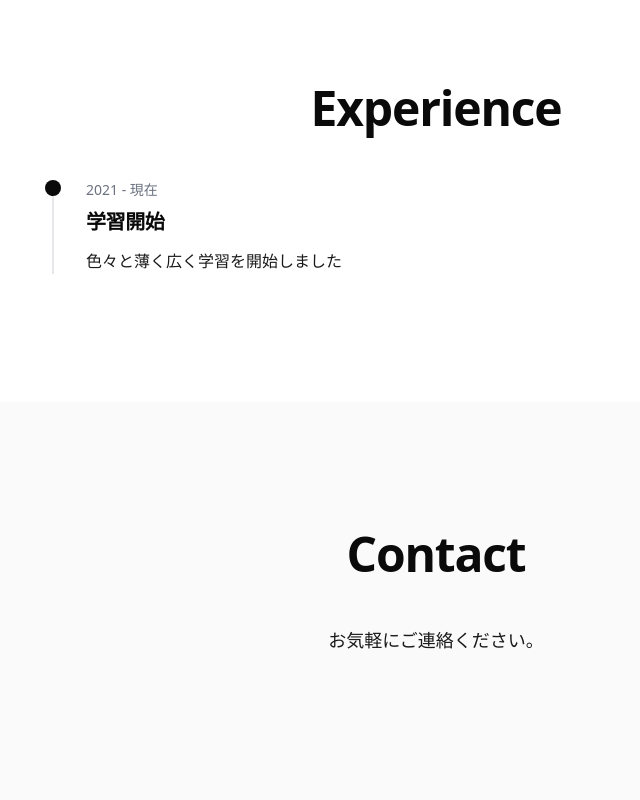
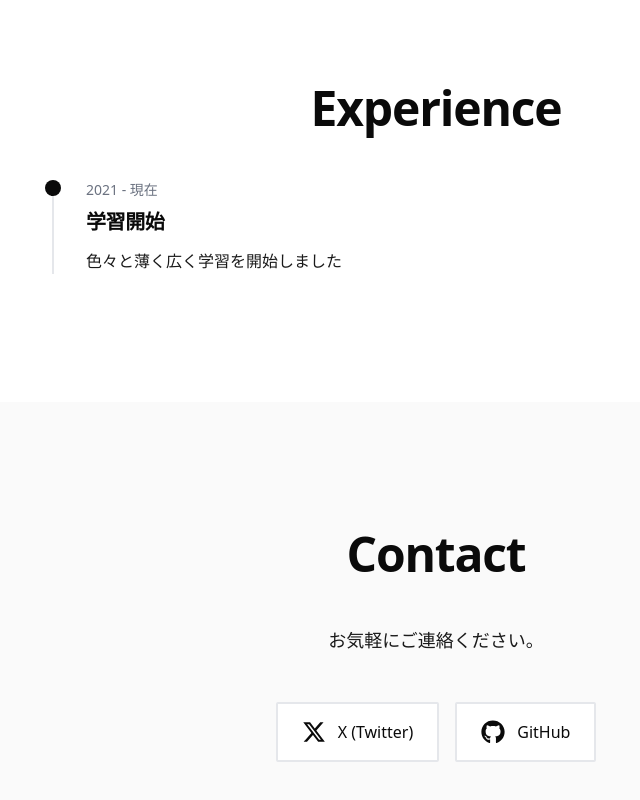
Before and after one commit to sanbay3/san_bay3_portfolio, a Next.js app: page / in a window 1280 px wide. Shown: the part 2086-2886 px from the top of the page, without its empty margins (204-844 px from the left). Built offline with nearby package versions, Linux system fonts and the light colour scheme.

Commit message:
Add SNS icons to contact section

```diff
--- a/components/Contact.tsx
+++ b/components/Contact.tsx
@@ -2,27 +2,78 @@
  * Contact コンポーネント
  *
  * 連絡先・SNSリンクを表示するセクションです。
- * SNSリンクを簡単に追加できます。
+ * SNSアイコン付きで表示されます。
  */
+
+import { ReactNode } from 'react'
+// React IconsからSNSアイコンをインポート
+import {
+  FaXTwitter, // X（旧Twitter）のアイコン
+  FaGithub,
+  FaLinkedin,
+  FaInstagram,
+  FaEnvelope,
+  FaGlobe
+} from 'react-icons/fa6'
+
+// Qiitaのアイコン（カスタムSVG）
+const QiitaIcon = () => (
+  <svg
+    viewBox="0 0 24 24"
+    fill="currentColor"
+    className="w-6 h-6"
+    xmlns="http://www.w3.org/2000/svg"
+  >
+    <path d="M12 2C6.48 2 2 6.48 2 12s4.48 10 10 10 10-4.48 10-10S17.52 2 12 2zm-1.5 15.5c-.83 0-1.5-.67-1.5-1.5s.67-1.5 1.5-1.5 1.5.67 1.5 1.5-.67 1.5-1.5 1.5zm5-2c-.83 0-1.5-.67-1.5-1.5s.67-1.5 1.5-1.5 1.5.67 1.5 1.5-.67 1.5-1.5 1.5zm-2.5-5c-.83 0-1.5-.67-1.5-1.5S12.67 8.5 13.5 8.5 15 9.17 15 10s-.67 1.5-1.5 1.5z"/>
+  </svg>
+)
 
 // SNSリンクの型定義（TypeScript）
 interface SocialLink {
   name: string
   url: string
-  icon?: string // 将来的にアイコンを追加する場合
+  icon: ReactNode // React Iconsのアイコンコンポーネント
+  color?: string // カスタムカラー（オプション）
 }
 
 export default function Contact() {
   // SNSリンクリスト（ここに追加・編集してください）
   const socialLinks: SocialLink[] = [
-    // 例：
+    // 例：コメントアウトを外して、自分のURLに変更してください
+    {
+      name: 'X (Twitter)',
+      url: 'https://x.com/san_bay3',
+      icon: <FaXTwitter />,
+    },
+    {
+      name: 'GitHub',
+      url: 'https://github.com/sanbay3',
+      icon: <FaGithub />,
+    },
     // {
-    //   name: 'Twitter',
-    //   url: 'https://twitter.com/your_username',
+    //   name: 'Qiita',
+    //   url: 'https://qiita.com/your_username',
+    //   icon: <QiitaIcon />,
     // },
     // {
-    //   name: 'GitHub',
-    //   url: 'https://github.com/your_username',
+    //   name: 'LinkedIn',
+    //   url: 'https://linkedin.com/in/your_username',
+    //   icon: <FaLinkedin />,
+    // },
+    // {
+    //   name: 'Instagram',
+    //   url: 'https://instagram.com/your_username',
+    //   icon: <FaInstagram />,
+    // },
+    // {
+    //   name: 'Email',
+    //   url: 'mailto:your_email@example.com',
+    //   icon: <FaEnvelope />,
+    // },
+    // {
+    //   name: 'Website',
+    //   url: 'https://your-website.com',
+    //   icon: <FaGlobe />,
     // },
   ]
 
@@ -44,16 +95,23 @@ export default function Contact() {
                 href={link.url}
                 target="_blank"
                 rel="noopener noreferrer"
-                className="px-8 py-4 bg-text-primary text-bg-primary font-medium rounded-sm hover:bg-text-secondary hover:shadow-medium hover:-translate-y-0.5 transition-all duration-300"
+                className="group flex items-center gap-3 px-6 py-4 bg-bg-primary border-2 border-accent text-text-primary font-medium rounded-sm hover:border-text-primary hover:shadow-medium hover:-translate-y-1 transition-all duration-300"
+                aria-label={link.name}
               >
-                {link.name}
+                <span className="text-2xl group-hover:scale-110 transition-transform duration-300">
+                  {link.icon}
+                </span>
+                <span className="group-hover:text-text-secondary transition-colors">
+                  {link.name}
+                </span>
               </a>
             ))}
           </div>
         ) : (
-          <p className="text-text-muted italic">
-            {/* SNSリンクを追加する場合は、components/Contact.tsxを編集してください */}
-          </p>
+          <div className="text-text-muted">
+            <p className="mb-4">SNSリンクを追加する場合は、<code className="bg-bg-primary px-2 py-1 rounded text-sm">components/Contact.tsx</code>を編集してください。</p>
+            <p className="text-sm">対応しているアイコン: X (Twitter), GitHub, Qiita, LinkedIn, Instagram, Email, Website</p>
+          </div>
         )}
       </div>
     </section>
--- a/package.json
+++ b/package.json
@@ -10,7 +10,8 @@
   "dependencies": {
     "next": "^14.2.5",
     "react": "^18.3.1",
-    "react-dom": "^18.3.1"
+    "react-dom": "^18.3.1",
+    "react-icons": "^5.5.0"
   },
   "devDependencies": {
     "@types/node": "^20.14.12",
```
Also changed, not shown: 1 other file (tests, documents, lock files or other folders).
